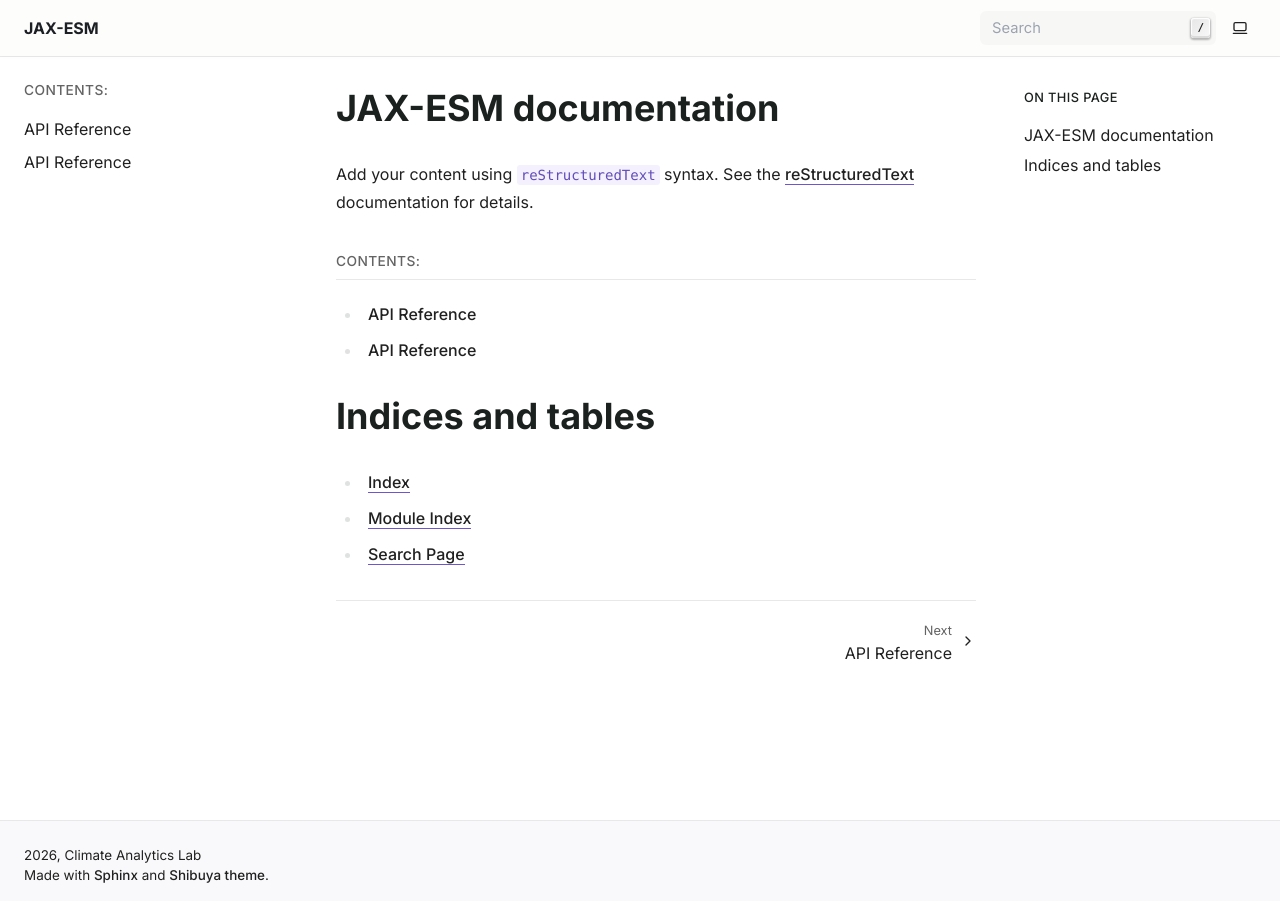
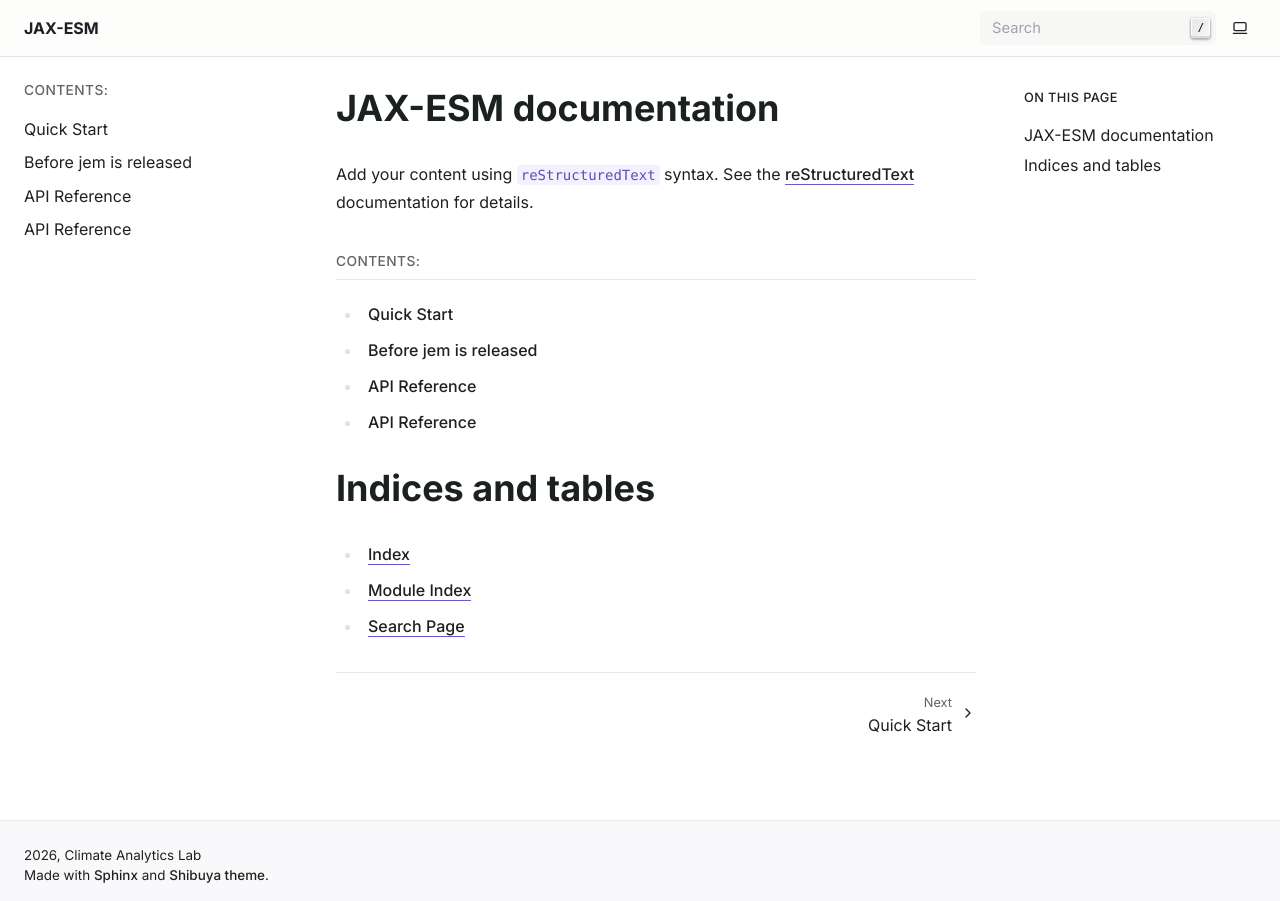
Before and after one commit to climate-analytics-lab/jax-esm, a Sphinx documentation site: the page built from docs/source/index.rst, in a window 1280 px wide. Built offline with Sphinx 7.4.7, drawn with Linux system fonts in a browser that asks for light colours; some of the changed lines change nothing that is shown.

Commit message:
Add quick start page

```diff
--- a/docs/source/index.rst
+++ b/docs/source/index.rst
@@ -15,6 +15,7 @@
    :maxdepth: 2
    :caption: Contents:
 
+   quick_start
    api
    api_automodule
 
--- /dev/null
+++ b/docs/source/quick_start.rst
@@ -0,0 +1,37 @@
+Quick Start
+=============
+
+
+Execute the following to setup your environment and run your first coupled run!
+
+.. code-block::
+
+   pip install jem
+   jem create_shell --directory exp --shell JCM_SlabOceanModel_SlabLandModel
+   python3 exp/main.py
+
+
+To integrate your model with jem, you need to create an adapter function similar to `make_jem_compatible` as in `jem/components/JCM.py`. In this adapter function, you need to make sure Samudra model object provide the following functions:
+
+1. `initialize`: returns `(initial_state, initial_derived, initial_forcing)` which are all pytrees.
+2. `generate_step_function`: Create a step_function that returns `(new_state, new_derived, predictions)`. This `new_derived` must match the structure of `initial_derived` returned by `initialize`
+3. (Optional) `predictions_to_xarray`: Convert the received prediction object into an xarray, which will be used when couple models `predictions_to_xarray` is called.
+4. (Optional) `get_info`: Returns a dict describing the model, which will be printed when coupled model's `get_info` is called.
+
+Happy coupling!
+
+
+Before jem is released
+======================
+
+Before jem is released, you can not `pip install jem`. Please do
+
+.. code-block::
+
+   conda create -y -n jem_fresh python=3.13
+   conda activate jem_fresh
+   git clone https://[your_credential]@github.com/climate-analytics-lab/jax-esm.git
+   cd jax-esm
+   pip3 install -e ".[jcm,plot]"
+   export PYTHONPATH=`pwd`
+   python3 notebooks/jem_JCM_SlabOceanModel_SlabLandModel.py
```
